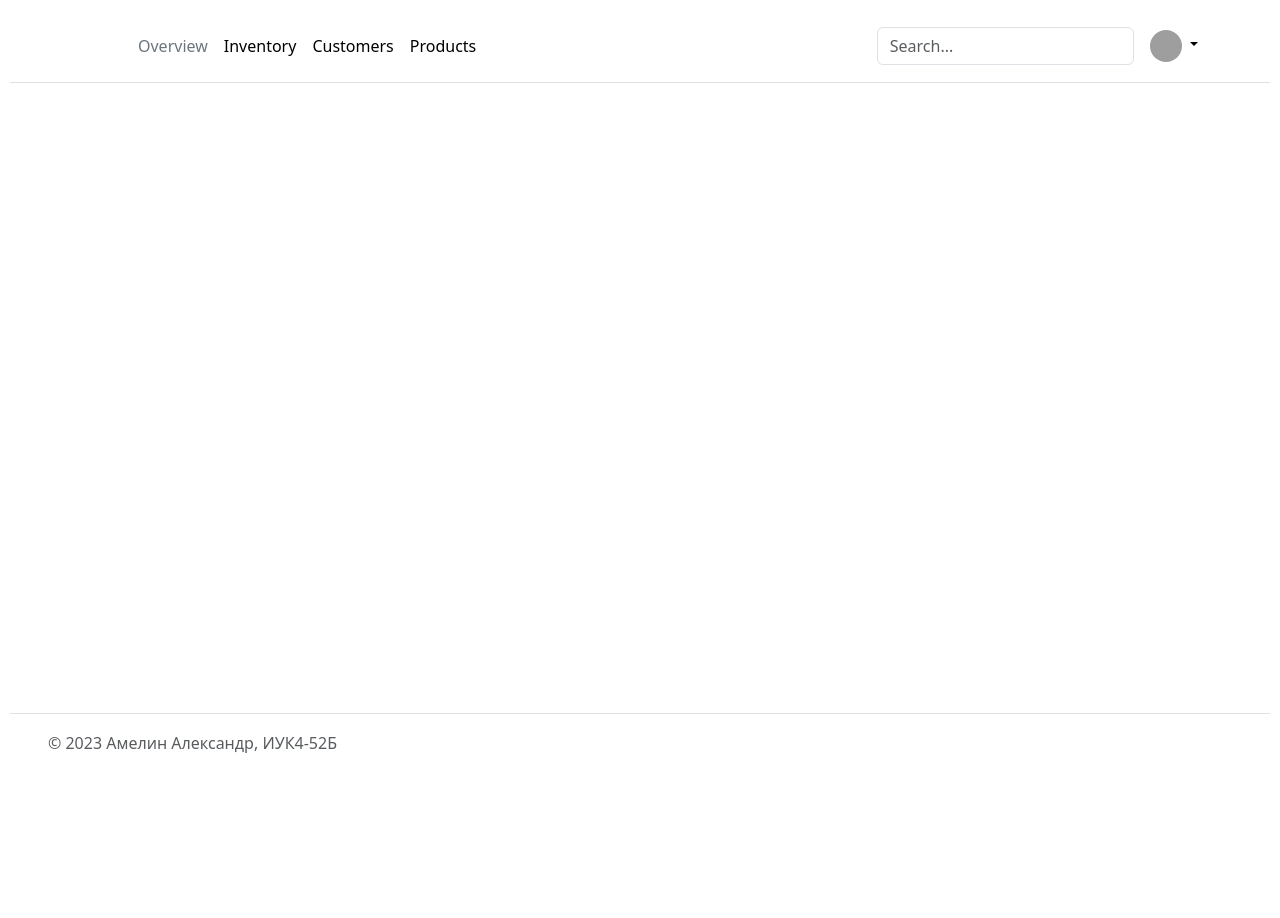
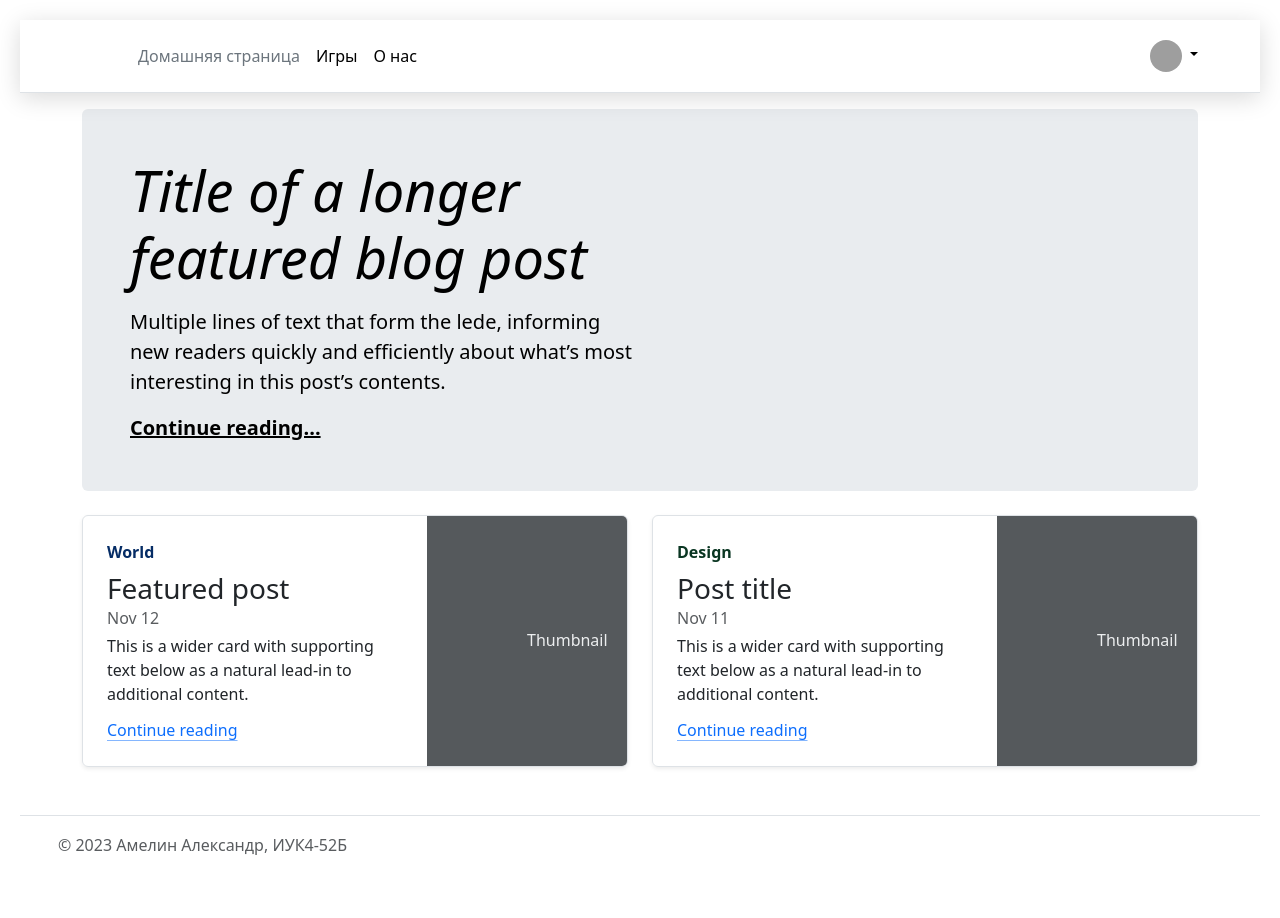
Before and after one commit to NSIST-96/Minigames, a Flask app: page / in a window 1280 px wide. Before the commit the page ends 753 px from the top, so only its background shows below. Run offline with Flask 3, Linux system fonts and the light colour scheme; grey boxes are pictures that could not be loaded.

Commit message:
Add html example for home page

```diff
--- a/static/css/base.css
+++ b/static/css/base.css
@@ -1,13 +1,23 @@
 body{
-    padding: 10px;
+    padding: 20px;
+    background-color: black;
 }
 /* HEADER */
+header{
+    position: sticky;
+    top: 0;
+    z-index: 1000;
+    background-color: white;
+    -webkit-box-shadow: 0 5px 25px rgba(0, 0, 0, 0.15);
+        box-shadow: 0 5px 25px rgba =(0,0,0,0.15);
+    padding: 10px;
 
+}
 
 
 /* CONTENT */
 .content{
-    min-height: calc(100vh - 210px);
+    min-height: calc(100vh - 220px);
 }
 
 /* FOOTER */
--- a/templates/base.html
+++ b/templates/base.html
@@ -22,15 +22,10 @@
                     </a>
 
                     <ul class="nav col-12 col-lg-auto me-lg-auto mb-2 justify-content-center mb-md-0">
-                        <li><a href="#" class="nav-link px-2 link-secondary">Overview</a></li>
-                        <li><a href="#" class="nav-link px-2 link-body-emphasis">Inventory</a></li>
-                        <li><a href="#" class="nav-link px-2 link-body-emphasis">Customers</a></li>
-                        <li><a href="#" class="nav-link px-2 link-body-emphasis">Products</a></li>
+                        <li><a href="{{ url_for('home')}}" class="nav-link px-2 link-secondary">Домашняя страница</a></li>
+                        <li><a href="{{ url_for('games')}}" class="nav-link px-2 link-body-emphasis">Игры</a></li>
+                        <li><a href="{{ url_for('about')}}" class="nav-link px-2 link-body-emphasis">О нас</a></li>
                     </ul>
-
-                    <form class="col-12 col-lg-auto mb-3 mb-lg-0 me-lg-3" role="search">
-                        <input type="search" class="form-control" placeholder="Search..." aria-label="Search">
-                    </form>
 
                     <div class="dropdown text-end">
                         <a href="#" class="d-block link-body-emphasis text-decoration-none dropdown-toggle"
@@ -38,10 +33,10 @@
                             <img src="https://github.com/mdo.png" alt="mdo" width="32" height="32"
                                 class="rounded-circle">
                         </a>
-                        <ul class="dropdown-menu text-small" style="">
-                            <li><a class="dropdown-item" href="#">New project...</a></li>
-                            <li><a class="dropdown-item" href="#">Settings</a></li>
-                            <li><a class="dropdown-item" href="#">Profile</a></li>
+                        <ul class="dropdown-menu text-small">
+                            <li><a class="dropdown-item" href="#">Аккаунт</a></li>
+                            <li><a class="dropdown-item" href="#">Настройки</a></li>
+                            <li><a class="dropdown-item" href="#">Сменить</a></li>
                             <li>
                                 <hr class="dropdown-divider">
                             </li>
--- a/templates/menu/about.html
+++ b/templates/menu/about.html
@@ -1 +1,5 @@
 {% extends 'base.html' %}
+{% block title %} О сайте {% endblock title %}
+{% block content%}
+<h1>О нас</h1>
+{% endblock content %}
--- a/templates/menu/games.html
+++ b/templates/menu/games.html
@@ -1 +1,5 @@
 {% extends 'base.html' %}
+{% block title %} Список игр {% endblock title %}
+{% block content%}
+<h1>Игры:</h1>
+{% endblock content %}
--- a/templates/menu/home.html
+++ b/templates/menu/home.html
@@ -1,2 +1,51 @@
 {% extends 'base.html' %}
 {% block title %} Домашняя страница {% endblock title %}
+{% block content%}
+<main class="container">
+    <div class="p-4 p-md-5 mb-4 rounded text-body-emphasis bg-body-secondary">
+      <div class="col-lg-6 px-0">
+        <h1 class="display-4 fst-italic">Title of a longer featured blog post</h1>
+        <p class="lead my-3">Multiple lines of text that form the lede, informing new readers quickly and efficiently about what’s most interesting in this post’s contents.</p>
+        <p class="lead mb-0"><a href="#" class="text-body-emphasis fw-bold">Continue reading...</a></p>
+      </div>
+    </div>
+
+    <div class="row mb-2">
+      <div class="col-md-6">
+        <div class="row g-0 border rounded overflow-hidden flex-md-row mb-4 shadow-sm h-md-250 position-relative">
+          <div class="col p-4 d-flex flex-column position-static">
+            <strong class="d-inline-block mb-2 text-primary-emphasis">World</strong>
+            <h3 class="mb-0">Featured post</h3>
+            <div class="mb-1 text-body-secondary">Nov 12</div>
+            <p class="card-text mb-auto">This is a wider card with supporting text below as a natural lead-in to additional content.</p>
+            <a href="#" class="icon-link gap-1 icon-link-hover stretched-link">
+              Continue reading
+              <svg class="bi"><use xlink:href="#chevron-right"></use></svg>
+            </a>
+          </div>
+          <div class="col-auto d-none d-lg-block">
+            <svg class="bd-placeholder-img" width="200" height="250" xmlns="http://www.w3.org/2000/svg" role="img" aria-label="Placeholder: Thumbnail" preserveAspectRatio="xMidYMid slice" focusable="false"><title>Placeholder</title><rect width="100%" height="100%" fill="#55595c"></rect><text x="50%" y="50%" fill="#eceeef" dy=".3em">Thumbnail</text></svg>
+          </div>
+        </div>
+      </div>
+      <div class="col-md-6">
+        <div class="row g-0 border rounded overflow-hidden flex-md-row mb-4 shadow-sm h-md-250 position-relative">
+          <div class="col p-4 d-flex flex-column position-static">
+            <strong class="d-inline-block mb-2 text-success-emphasis">Design</strong>
+            <h3 class="mb-0">Post title</h3>
+            <div class="mb-1 text-body-secondary">Nov 11</div>
+            <p class="mb-auto">This is a wider card with supporting text below as a natural lead-in to additional content.</p>
+            <a href="#" class="icon-link gap-1 icon-link-hover stretched-link">
+              Continue reading
+              <svg class="bi"><use xlink:href="#chevron-right"></use></svg>
+            </a>
+          </div>
+          <div class="col-auto d-none d-lg-block">
+            <svg class="bd-placeholder-img" width="200" height="250" xmlns="http://www.w3.org/2000/svg" role="img" aria-label="Placeholder: Thumbnail" preserveAspectRatio="xMidYMid slice" focusable="false"><title>Placeholder</title><rect width="100%" height="100%" fill="#55595c"></rect><text x="50%" y="50%" fill="#eceeef" dy=".3em">Thumbnail</text></svg>
+          </div>
+        </div>
+      </div>
+    </div>
+
+  </main>
+{% endblock content %}
```
